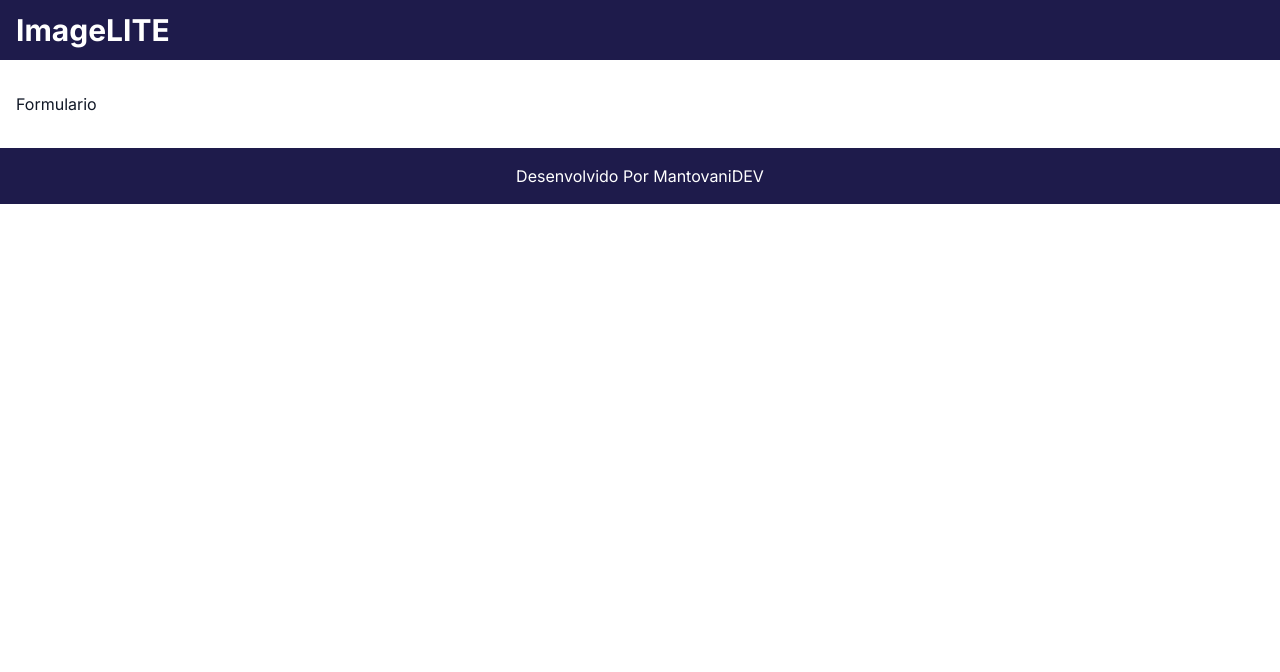
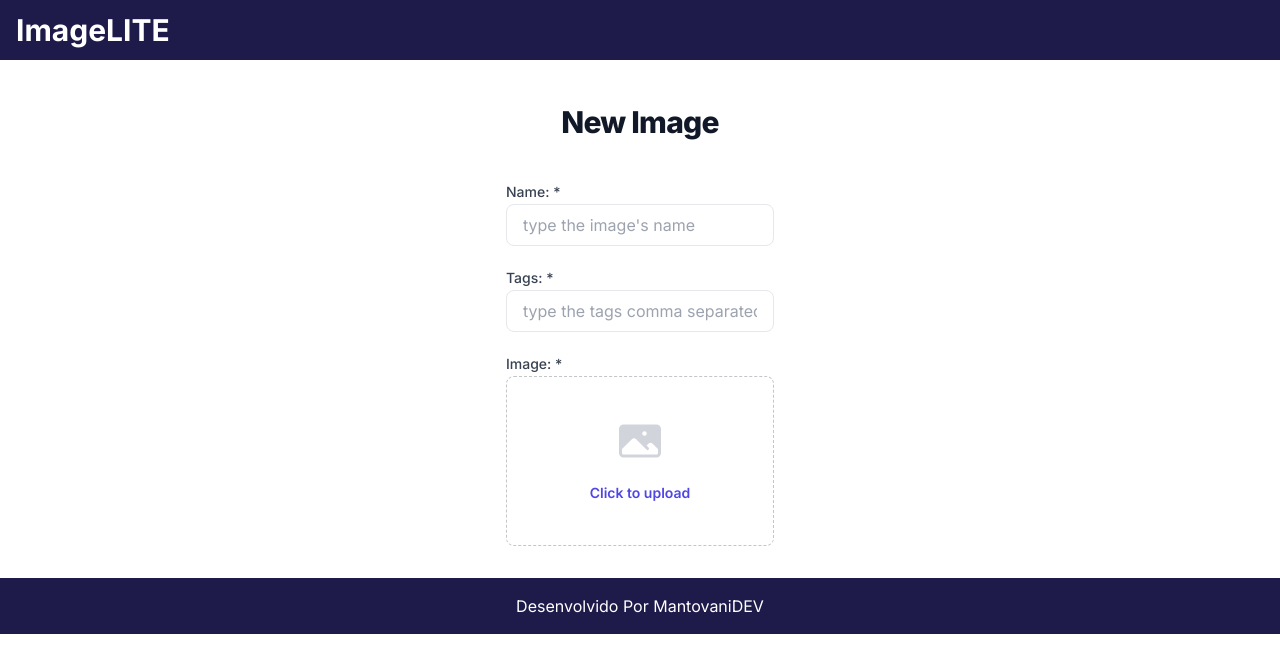
Before and after one commit to CarlosMantovani/spring-reaact, a Next.js app in the folder imagelite/: page /formulario in a window 1280 px wide. Shown: the top 672 px of the page. Built offline with nearby package versions, Linux system fonts and the light colour scheme.

Commit message:
feature: Criando formulario de cadastro de imagem

```diff
--- a/imagelite/src/app/formulario/page.tsx
+++ b/imagelite/src/app/formulario/page.tsx
@@ -1,9 +1,40 @@
-import { Template } from "@/components"
+import { InputText, Template } from "@/components"
 
 export default function FormularioPage(){
     return(
         <Template>
-            <h1 className="text-gray-900">Formulario</h1>
+            <section className="flex flex-col items-center justify-center my-5">
+                <h5 className="mt-3 mb-10 text-3xl font-extrabold tracking-tight text-gray-900">New Image</h5>
+                <form action="">
+                    <div className="grid grid-cols-1">
+                        <label className="block text-sm font-medium leading-6 text-gray-700">Name: *</label>
+                        <InputText placeholder="type the image's name" />
+                    </div>
+
+                    <div className="grid grid-cols-1 mt-5">
+                        <label className="block text-sm font-medium leading-6 text-gray-700">Tags: *</label>
+                        <InputText placeholder="type the tags comma separated" />
+                    </div>
+
+                    <div className="grid grid-cols-1 mt-5">
+                        <label className="block text-sm font-medium leading-6 text-gray-700">Image: *</label>
+                        <div className="mt -2 flex justify-center rounded-lg border border-dashed  border-gray-900/25 px-6 py-10">
+                        <div className="text-center">
+                            <svg className="mx-auto h-12 w-12 text-gray-300" viewBox="0 0 24 24" fill="currentColor" aria-hidden="true">
+                                <path fill-rule="evenodd" d="M1.5 6a2.25 2.25 0 012.25-2.25h16.5A2.25 2.25 0 0122.5 6v12a2.25 2.25 0 01-2.25 2.25H3.75A2.25 2.25 0 011.5 18V6zM3 16.06V18c0 .414.336.75.75.75h16.5A.75.75 0 0021 18v-1.94l-2.69-2.689a1.5 1.5 0 00-2.12 0l-.88.879.97.97a.75.75 0 11-1.06 1.06l-5.16-5.159a1.5 1.5 0 00-2.12 0L3 16.061zm10.125-7.81a1.125 1.125 0 112.25 0 1.125 1.125 0 01-2.25 0z" clip-rule="evenodd" />
+                            </svg>
+                            <div className="mt-4 flex text-sm leading-6 text-gray-600">
+                                <label className="relative cursor-pointer round-md bg-white font-semibold text-indigo-600">
+                                    <span>Click to upload</span>
+                                    <input type="file"className="sr-only"/>
+                                </label>
+                            </div>
+                        </div>
+                        </div>
+                    </div>
+
+                </form>
+            </section>
         </Template>
 
     )
```
